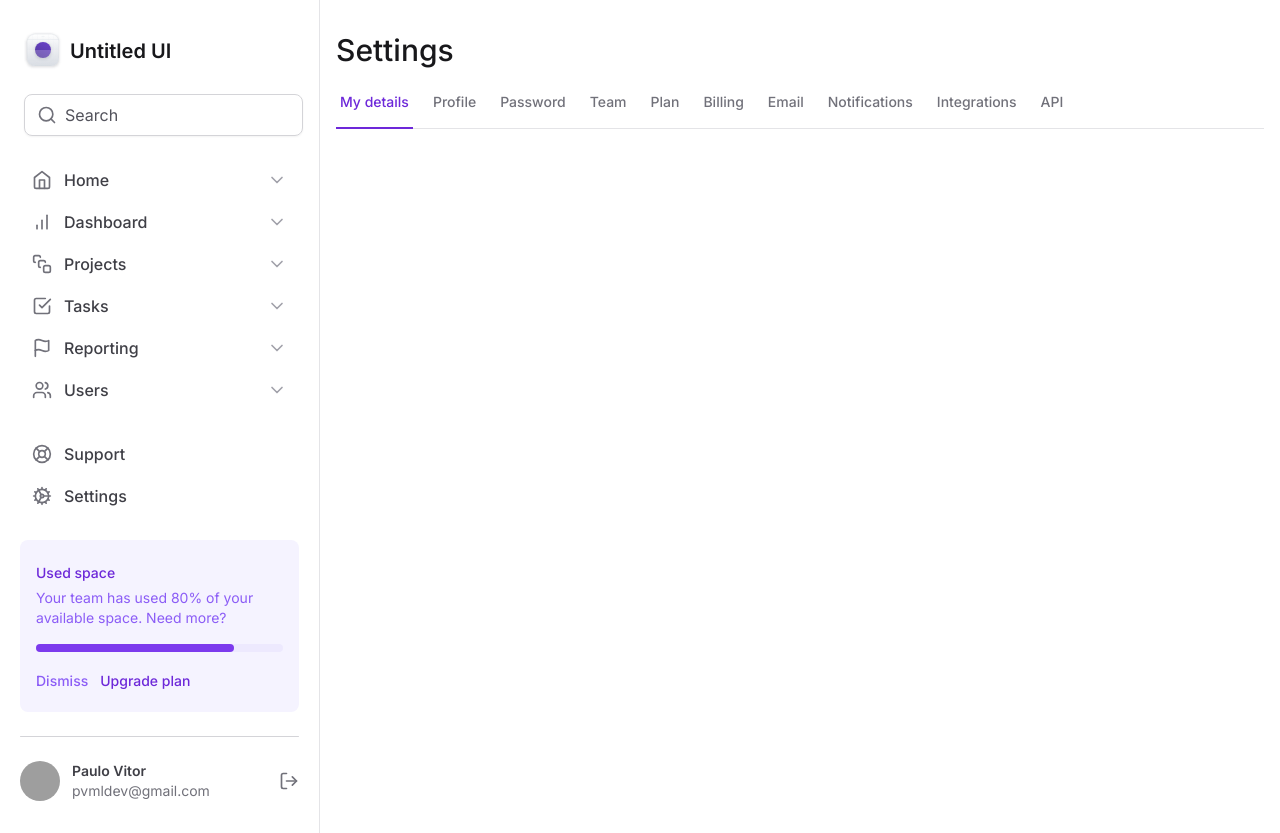
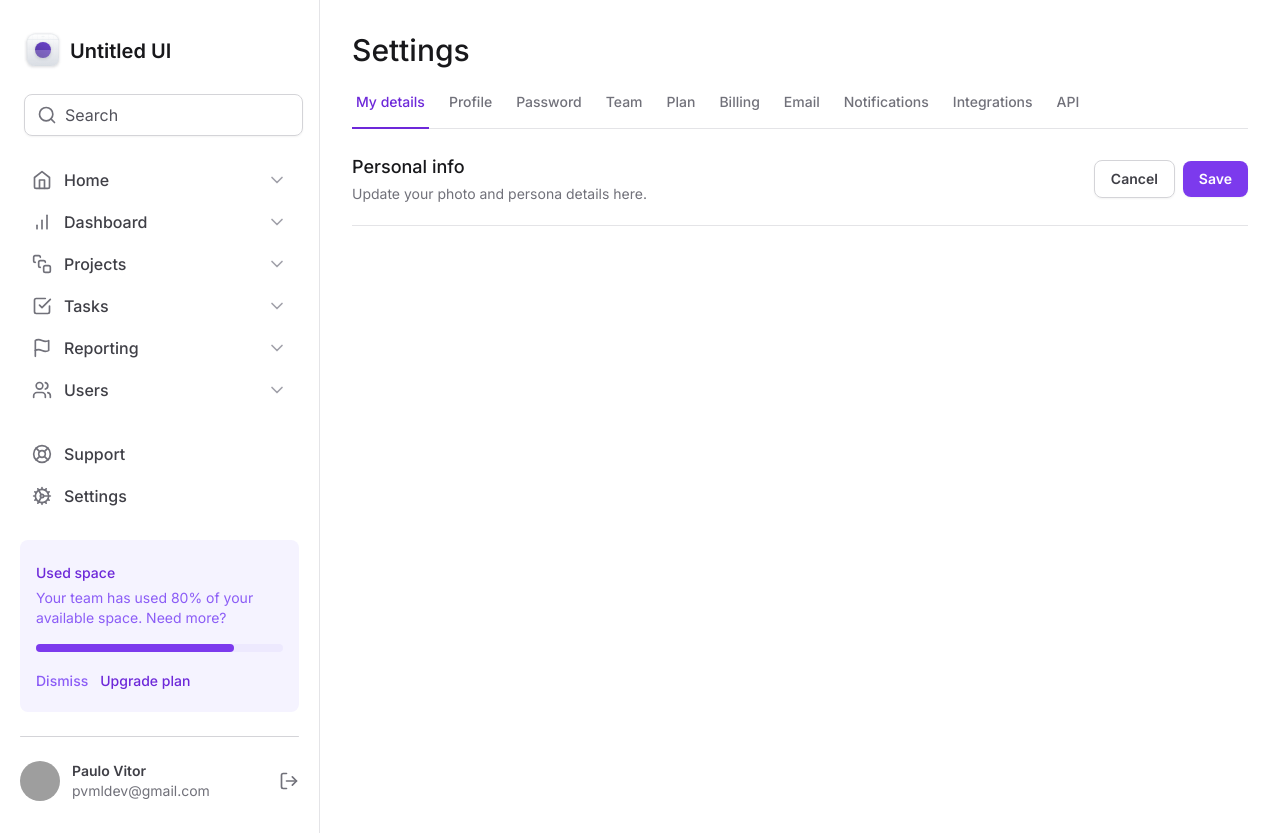
Before and after one commit to BBML-DEV/tailwind-next, a Next.js app: page / in a window 1280 px wide. Built offline with nearby package versions, Linux system fonts and the light colour scheme; grey boxes are pictures that could not be loaded.

Commit message:
feat: Finalização do header do formulário

```diff
--- a/app/layout.tsx
+++ b/app/layout.tsx
@@ -20,7 +20,7 @@ export default function RootLayout({
       <body className={inter.className}>
         <div className="grid min-h-screen grid-cols-app">
           <Sidebar />
-          <main className="px-4 pb-12 pt-8">{children}</main>
+          <main className="px-8 pb-12 pt-8">{children}</main>
         </div>
       </body>
     </html>
--- a/app/page.tsx
+++ b/app/page.tsx
@@ -5,6 +5,35 @@ export default function Home() {
     <>
       <h1 className="text-3xl font-medium text-zinc-900">Settings</h1>
       <SettingsTabs />
+
+      <div className="mt-6 flex flex-col">
+        <div className="flex w-full items-center justify-between border-b border-zinc-200 pb-5">
+          <div className="space-y-1">
+            <h2 className="text-lg font-medium text-zinc-900">Personal info</h2>
+            <span className="text-sm text-zinc-500">
+              Update your photo and persona details here.
+            </span>
+          </div>
+
+          <div className="flex items-center gap-2">
+            <button
+              className="flex rounded-lg border border-zinc-300 px-4 py-2 text-sm font-semibold text-zinc-700 shadow-sm hover:bg-zinc-50"
+              type="button"
+            >
+              Cancel
+            </button>
+            <button
+              className="flex rounded-lg bg-violet-600 px-4 py-2 text-sm font-semibold text-white shadow-sm hover:bg-violet-700"
+              type="submit"
+              form="settings"
+            >
+              Save
+            </button>
+          </div>
+        </div>
+
+        <form id="settings" className="mt-6 flex w-full flex-col "></form>
+      </div>
     </>
   )
 }
```
